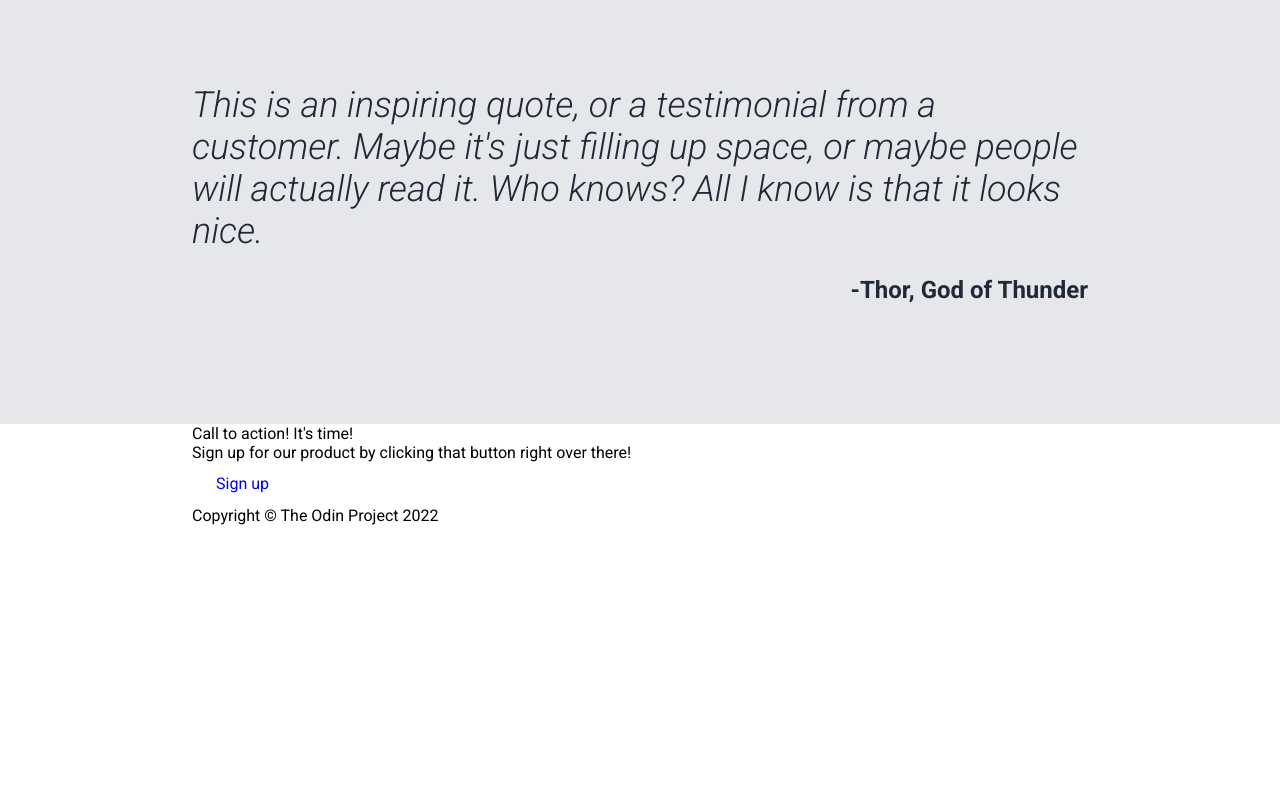
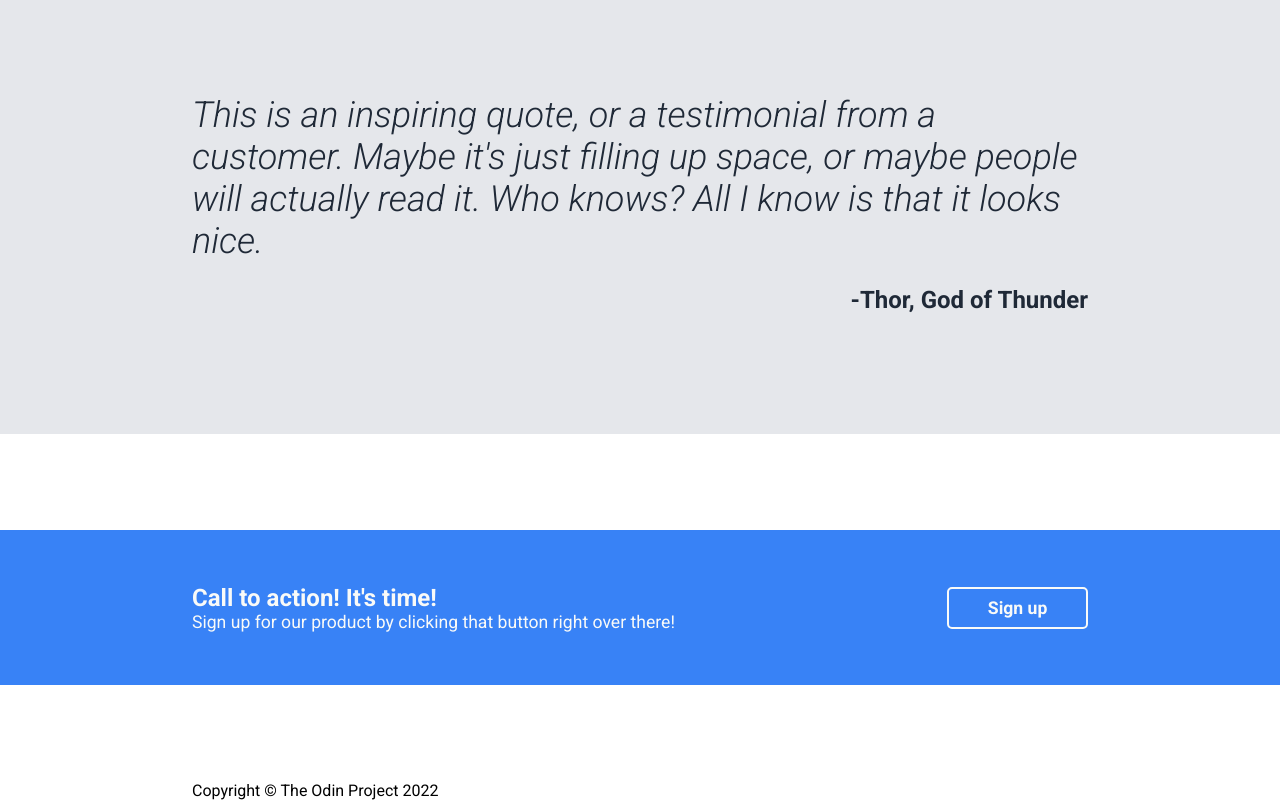
Before and after one commit to CristobalNPE/odin-landingPage, a plain HTML site: page index.html in a window 1280 px wide. Shown: the part 803-1603 px from the top of the page. Before the commit the page ends 1328 px from the top, so only its background shows below. Drawn offline with Linux system fonts and the light colour scheme.

Commit message:
Add style to cba section, fix buttons

```diff
--- a/index.html
+++ b/index.html
@@ -72,10 +72,14 @@
 
   <section class="cba">
     <div class="cba__container">
-      <div class="cba__title">Call to action! It's time!</div>
-      <div class="cba__text">Sign up for our product by clicking that button right over there!</div>
-      <a href="#" class="button btn-secondary">Sign up</a>
+      <div class="cba__container--text">
+        <div class="cba__title">Call to action! It's time!</div>
+        <div class="cba__text">Sign up for our product by clicking that button right over there!</div>
+
+      </div>
+      <a href="#" class="button btn--secondary">Sign up</a>
     </div>
+
   </section>
 
   <footer class="footer">
--- a/style.css
+++ b/style.css
@@ -14,7 +14,7 @@ html {
 .hero,
 .info,
 .quotes,
-.cba,
+.cba__container,
 .footer {
   padding-inline: 15%;
 }
@@ -72,17 +72,27 @@ html {
 
 .button {
   text-decoration: none;
-  padding-inline: 1.5em;
-  padding-block: .3em;
+  padding-inline: 1em;
+  padding-block: .5em;
   border-radius: 5px;
   display: inline-block;
   margin-block: .5em;
+  width: 8em;
+  text-align: center;
+  font-size: 1.1rem;
 }
 
 .btn--primary {
   background-color: #3882F6;
   color: #F9FAF8;
   font-weight: 600;
+}
+
+.btn--secondary {
+  background-color: #3882F6;
+  color: #F9FAF8;
+  font-weight: 600;
+  border: 2px solid #F9FAF8;
 }
 
 .info {
@@ -136,3 +146,32 @@ html {
   color: #1F2937;
   padding-block: 1em;
 }
+
+.cba {
+  padding-block: 6em;
+}
+
+.cba__container {
+  background-color: #3882F6;
+  width: auto;
+  padding-block: 3em;
+
+  display: flex;
+  justify-content: space-between;
+  align-items: center;
+
+}
+
+.cba__title,
+.cba__text {
+  color: #F9FAF8;
+}
+
+.cba__title {
+  font-size: 1.5em;
+  font-weight: bolder;
+}
+
+.cba__text {
+  font-size: 1.1em;
+}
```
